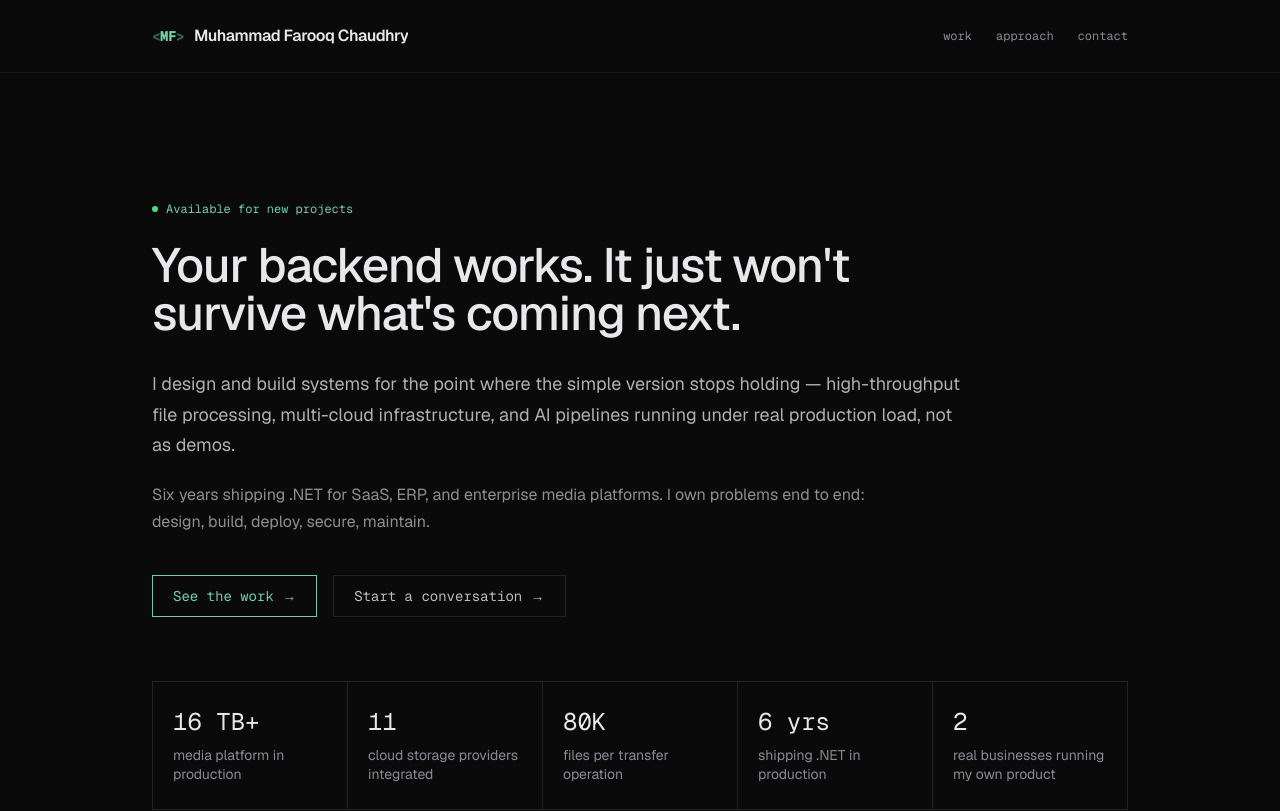
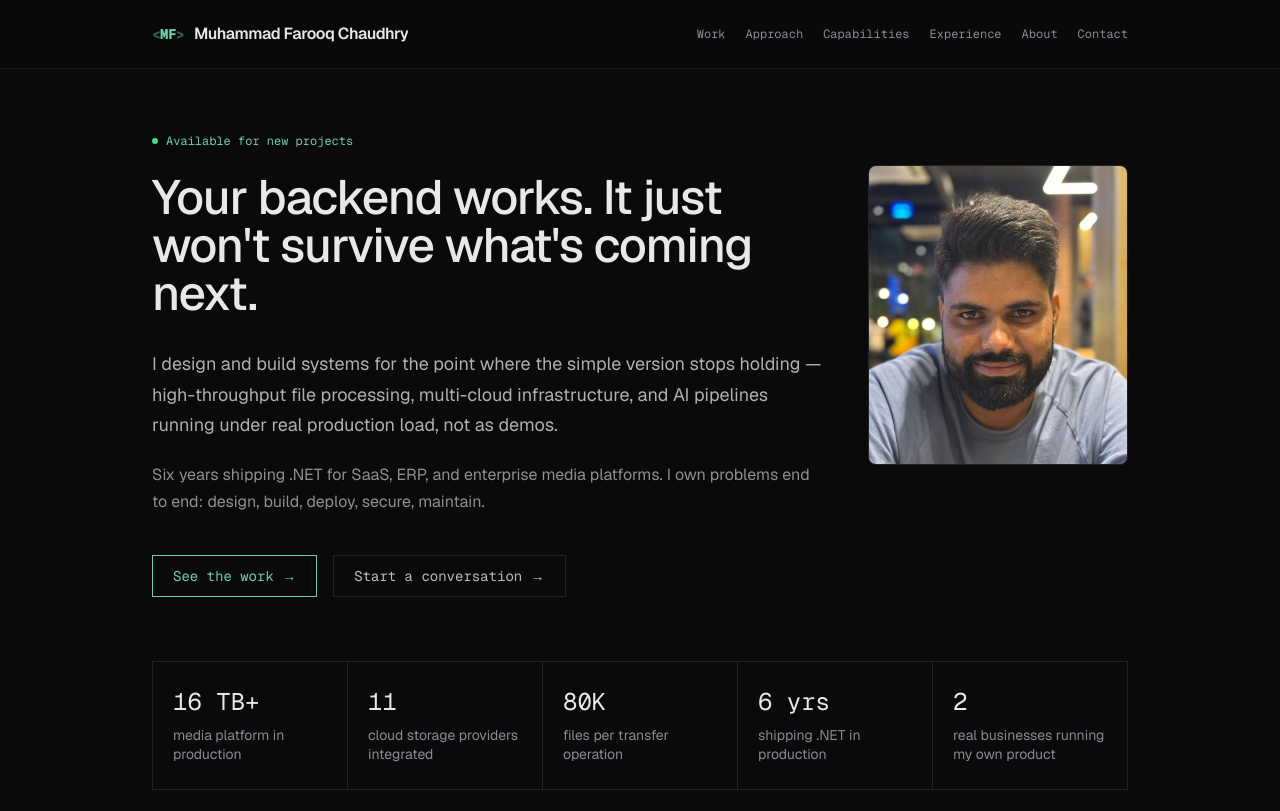
Before and after one commit to mFarooqCh/portfolio, a Next.js app: page / in a window 1280 px wide. Shown: the top 811 px of the page. Built offline with nearby package versions, Linux system fonts and the light colour scheme.

Commit message:
Add portfolio portraits and sticky section navigation

```diff
--- a/app/globals.css
+++ b/app/globals.css
@@ -4,6 +4,9 @@
 
 @layer base {
   html { scroll-behavior: smooth; }
+  @media (prefers-reduced-motion: reduce) {
+    html { scroll-behavior: auto; }
+  }
   body {
     @apply bg-bg text-fg antialiased;
     font-feature-settings: 'kern' 1;
--- a/app/layout.tsx
+++ b/app/layout.tsx
@@ -1,7 +1,7 @@
 import type { Metadata } from 'next';
 import { GeistSans } from 'geist/font/sans';
 import { GeistMono } from 'geist/font/mono';
-import Link from 'next/link';
+import { SectionNavigation } from '@/components/SectionNavigation';
 import { Logo } from '@/components/Logo';
 import { BackToTop } from '@/components/BackToTop';
 import './globals.css';
@@ -16,14 +16,10 @@ export default function RootLayout({ children }: { children: React.ReactNode })
   return (
     <html lang="en" className={`${GeistSans.variable} ${GeistMono.variable}`}>
       <body>
-        <header className="border-b border-border/60">
-          <nav className="mx-auto flex max-w-5xl items-center justify-between gap-4 px-6 py-5">
+        <header className="sticky top-0 z-50 border-b border-border/60 bg-bg/95 backdrop-blur">
+          <nav aria-label="Main navigation" className="mx-auto flex max-w-5xl items-center justify-between gap-4 px-6 py-3">
             <Logo />
-            <div className="flex flex-shrink-0 items-center gap-6 font-mono text-xs text-muted">
-              <Link href="/#work" className="hover:text-fg">work</Link>
-              <Link href="/#approach" className="hover:text-fg">approach</Link>
-              <Link href="/#contact" className="hover:text-fg">contact</Link>
-            </div>
+            <SectionNavigation />
           </nav>
         </header>
 
--- a/app/page.tsx
+++ b/app/page.tsx
@@ -2,6 +2,7 @@ import { getAllWork } from '@/lib/content';
 import { Section } from '@/components/Section';
 import { WorkCard } from '@/components/WorkCard';
 import experience from '@/content/experience.json';
+import Image from 'next/image';
 
 const FACTS = [
   { n: '16 TB+', l: 'media platform in production' },
@@ -45,29 +46,39 @@ export default function Home() {
   return (
     <main>
       {/* Hero */}
-      <section className="mx-auto max-w-5xl px-6 pb-16 pt-24 sm:pt-32">
-        <div className="rise">
+      <section className="mx-auto max-w-5xl px-6 pb-16 pt-10 sm:pt-16">
+        <div className="rise grid gap-x-10 lg:grid-cols-[1fr_260px]">
           <p className="mb-6 flex items-center gap-2 font-mono text-xs text-accent-text">
             <span className="inline-block h-1.5 w-1.5 rounded-full bg-accent" />
             Available for new projects
           </p>
 
-          <h1 className="max-w-3xl text-4xl font-medium leading-[1.15] tracking-tight sm:text-5xl">
+          <Image
+            src="/farooq-portrait.jpg"
+            alt="Muhammad Farooq Chaudhry"
+            width={960}
+            height={1280}
+            priority
+            sizes="(min-width: 1024px) 260px, 112px"
+            className="mb-6 h-28 w-28 rounded-lg border border-border object-cover object-top lg:col-start-2 lg:row-start-1 lg:row-span-5 lg:mb-0 lg:mt-8 lg:h-[300px] lg:w-[260px]"
+          />
+
+          <h1 className="max-w-3xl text-4xl font-medium leading-[1.15] tracking-tight sm:text-5xl lg:col-start-1">
             Your backend works. It just won&apos;t survive what&apos;s coming next.
           </h1>
 
-          <p className="mt-8 max-w-measure text-lg leading-[1.7] text-fg/75">
+          <p className="mt-8 max-w-measure text-lg leading-[1.7] text-fg/75 lg:col-start-1">
             I design and build systems for the point where the simple version stops holding —
             high-throughput file processing, multi-cloud infrastructure, and AI pipelines running
             under real production load, not as demos.
           </p>
 
-          <p className="mt-5 max-w-measure leading-[1.7] text-fg/60">
+          <p className="mt-5 max-w-measure leading-[1.7] text-fg/60 lg:col-start-1">
             Six years shipping .NET for SaaS, ERP, and enterprise media platforms. I own problems end
             to end: design, build, deploy, secure, maintain.
           </p>
 
-          <div className="mt-10 flex flex-wrap gap-4">
+          <div className="mt-10 flex flex-wrap gap-4 lg:col-start-1">
             <a
               href="#work"
               className="border border-accent-text px-5 py-2.5 font-mono text-sm text-accent-text transition-colors hover:bg-accent hover:text-bg"
@@ -123,7 +134,7 @@ export default function Home() {
       </Section>
 
       {/* Capabilities */}
-      <Section label="Capabilities">
+      <Section id="capabilities" label="Capabilities">
         <div className="grid gap-px border border-border bg-border sm:grid-cols-2">
           {CAPABILITIES.map(([h, p]) => (
             <div key={h} className="bg-bg p-6">
@@ -135,7 +146,7 @@ export default function Home() {
       </Section>
 
       {/* Experience */}
-      <Section label="Experience">
+      <Section id="experience" label="Experience">
         <ol className="space-y-8">
           {experience.map((e) => (
             <li key={`${e.company}-${e.start}`} className="border-t border-border pt-5">
@@ -151,6 +162,31 @@ export default function Home() {
             </li>
           ))}
         </ol>
+      </Section>
+
+      <Section id="about" label="About">
+        <div className="grid items-center gap-8 sm:grid-cols-[240px_1fr] sm:gap-12">
+          <Image
+            src="/farooq-outdoors.jpg"
+            alt="Muhammad Farooq Chaudhry beside a river in the mountains"
+            width={1280}
+            height={1280}
+            sizes="(min-width: 640px) 240px, calc(100vw - 48px)"
+            className="aspect-square w-full rounded-lg border border-border object-cover"
+          />
+          <div>
+            <h3 className="mb-4 text-2xl font-medium tracking-tight">A little about me</h3>
+            <p className="leading-relaxed text-fg/70">
+              I&apos;m Muhammad Farooq Chaudhry, a backend and cloud engineer. I work on
+              the systems behind the interface: moving data, connecting services, and
+              keeping applications running as they grow.
+            </p>
+            <p className="mt-4 leading-relaxed text-fg/70">
+              I value straightforward conversations, practical decisions, and taking
+              responsibility for the work from the first discussion through to production.
+            </p>
+          </div>
+        </div>
       </Section>
 
       {/* Contact */}
--- /dev/null
+++ b/components/SectionNavigation.tsx
@@ -0,0 +1,55 @@
+'use client';
+
+import Link from 'next/link';
+
+const sections = ['Work', 'Approach', 'Capabilities', 'Experience', 'About', 'Contact'];
+
+export function SectionNavigation() {
+  const links = sections.map((label) => (
+    <Link
+      key={label}
+      href={`/#${label.toLowerCase()}`}
+      className="flex min-h-11 items-center px-3 text-muted hover:text-fg focus-visible:outline focus-visible:outline-2 focus-visible:outline-accent-text lg:px-0"
+    >
+      {label}
+    </Link>
+  ));
+
+  return (
+    <div className="shrink-0 font-mono text-xs">
+      <div className="hidden items-center gap-5 lg:flex">{links}</div>
+      <details
+        className="relative lg:hidden"
+        onKeyDown={(event) => {
+          if (event.key === 'Escape') {
+            event.currentTarget.open = false;
+            event.currentTarget.querySelector('summary')?.focus();
+          }
+        }}
+        onBlur={(event) => {
+          if (!event.currentTarget.contains(event.relatedTarget)) event.currentTarget.open = false;
+        }}
+      >
+        <summary aria-label="Menu" className="group relative flex min-h-11 min-w-11 cursor-pointer list-none items-center justify-center border border-border px-3 py-3 text-fg focus-visible:outline focus-visible:outline-2 focus-visible:outline-accent-text [&::-webkit-details-marker]:hidden">
+          <svg width="16" height="16" viewBox="0 0 16 16" fill="none" aria-hidden="true">
+            <path d="M3 4h10M3 8h10M3 12h10" stroke="currentColor" strokeWidth="1.5" strokeLinecap="round" />
+          </svg>
+          <span aria-hidden="true" className="pointer-events-none absolute right-full mr-2 border border-border bg-bg px-2 py-1 opacity-0 group-hover:opacity-100 group-focus-visible:opacity-100">
+            Menu
+          </span>
+        </summary>
+        <div
+          className="absolute right-0 top-full mt-2 w-48 border border-border bg-bg p-2 shadow-xl"
+          onClick={(event) => {
+            if ((event.target as HTMLElement).closest('a')) {
+              const details = event.currentTarget.closest('details');
+              if (details) details.open = false;
+            }
+          }}
+        >
+          {links}
+        </div>
+      </details>
+    </div>
+  );
+}
```
Also changed, not shown: public/farooq-outdoors.jpg (added), public/farooq-portrait.jpg (added).
